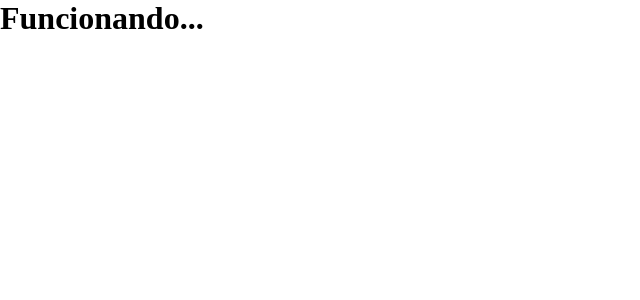
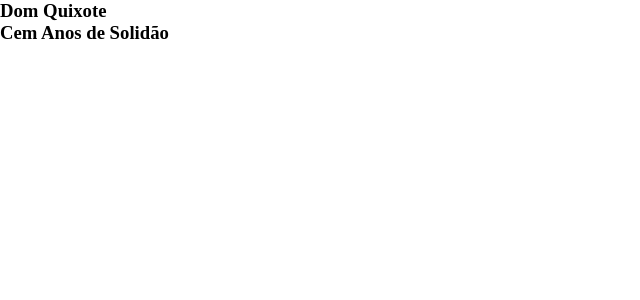
Before and after one commit to MarcusCastilhos/firstAngularProject, an Angular app: page / in a window 1280 px wide. Shown: the top 300 px of the page, without its empty margins (0-640 px from the left). Built offline with nearby package versions, Linux system fonts and the light colour scheme; data requests are answered from the project's data file.

Commit message:
feat: adicionado requisição

```diff
--- a/src/app/app.component.html
+++ b/src/app/app.component.html
@@ -1 +1,3 @@
-<h1>Funcionando...</h1>
+<div *ngFor="let livro of livros">
+    <h3>{{ livro.title }}</h3>
+</div>
--- a/src/app/app.component.ts
+++ b/src/app/app.component.ts
@@ -1,13 +1,30 @@
 import { Component } from '@angular/core';
-import { RouterOutlet } from '@angular/router';
+import { CommonModule } from '@angular/common';
+import { HttpClientModule } from '@angular/common/http';
+import { LivrosService } from './services/livros.service';
+
+interface Livro {
+  id: number;
+  title: string;
+}
 
 @Component({
   selector: 'app-root',
   standalone: true,
-  imports: [RouterOutlet],
   templateUrl: './app.component.html',
-  styleUrl: './app.component.scss'
+  styleUrls: ['./app.component.scss'],
+  imports: [CommonModule, HttpClientModule],
+  providers: [LivrosService]
 })
 export class AppComponent {
+  livros: Livro[] = [];
 
+  constructor(private livrosService: LivrosService) {}
+
+  ngOnInit(): void {
+    this.livrosService.getLivros().subscribe((data: Livro[]) => {
+      this.livros = data;
+      console.log(this.livros)
+    });
+  }
 }
--- a/src/app/app.config.ts
+++ b/src/app/app.config.ts
@@ -2,7 +2,11 @@
 import { provideRouter } from '@angular/router';
 
 import { routes } from './app.routes';
+import { provideHttpClient } from '@angular/common/http';
 
 export const appConfig: ApplicationConfig = {
-  providers: [provideRouter(routes)]
+  providers: [
+    provideRouter(routes),
+    provideHttpClient()
+  ]
 };
```
